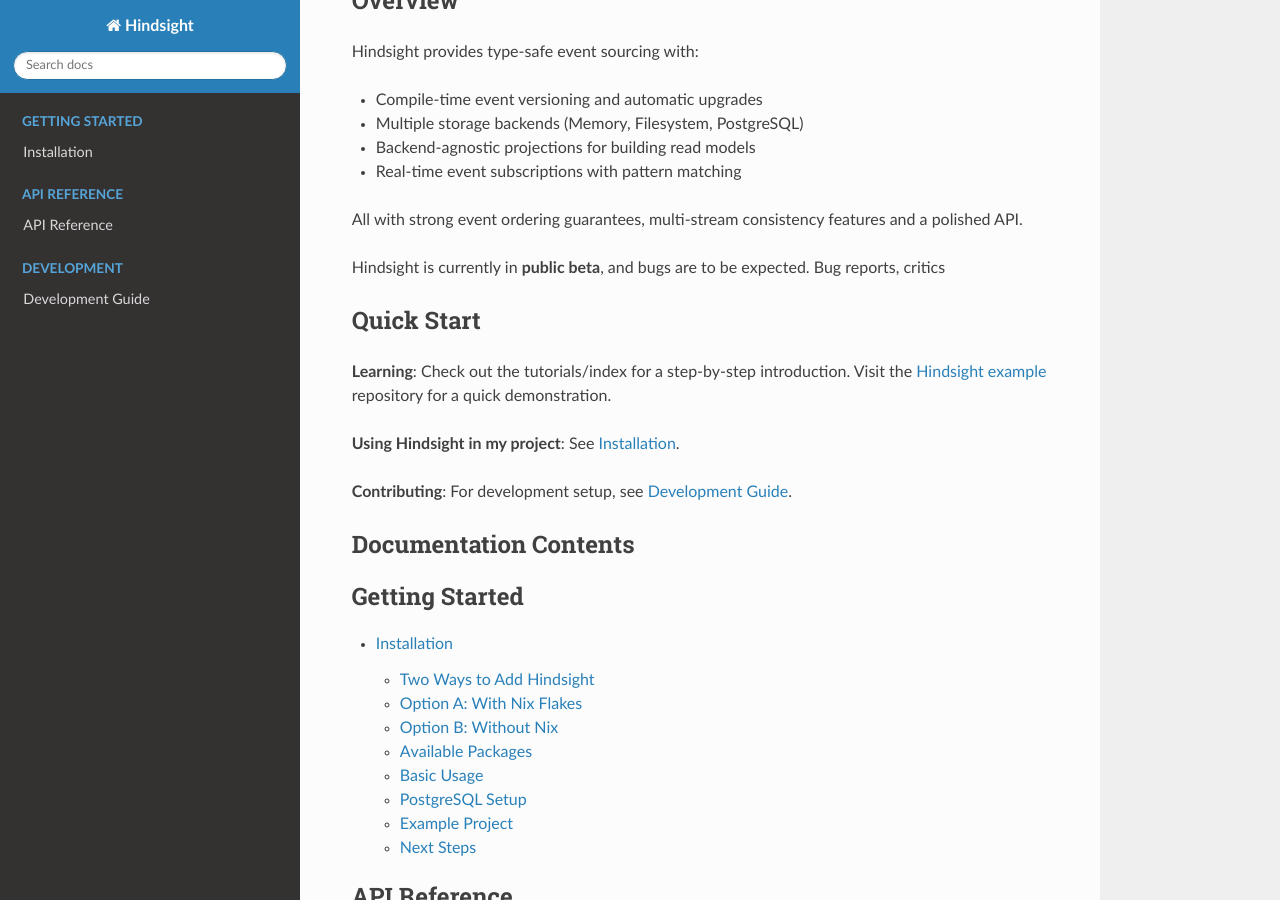
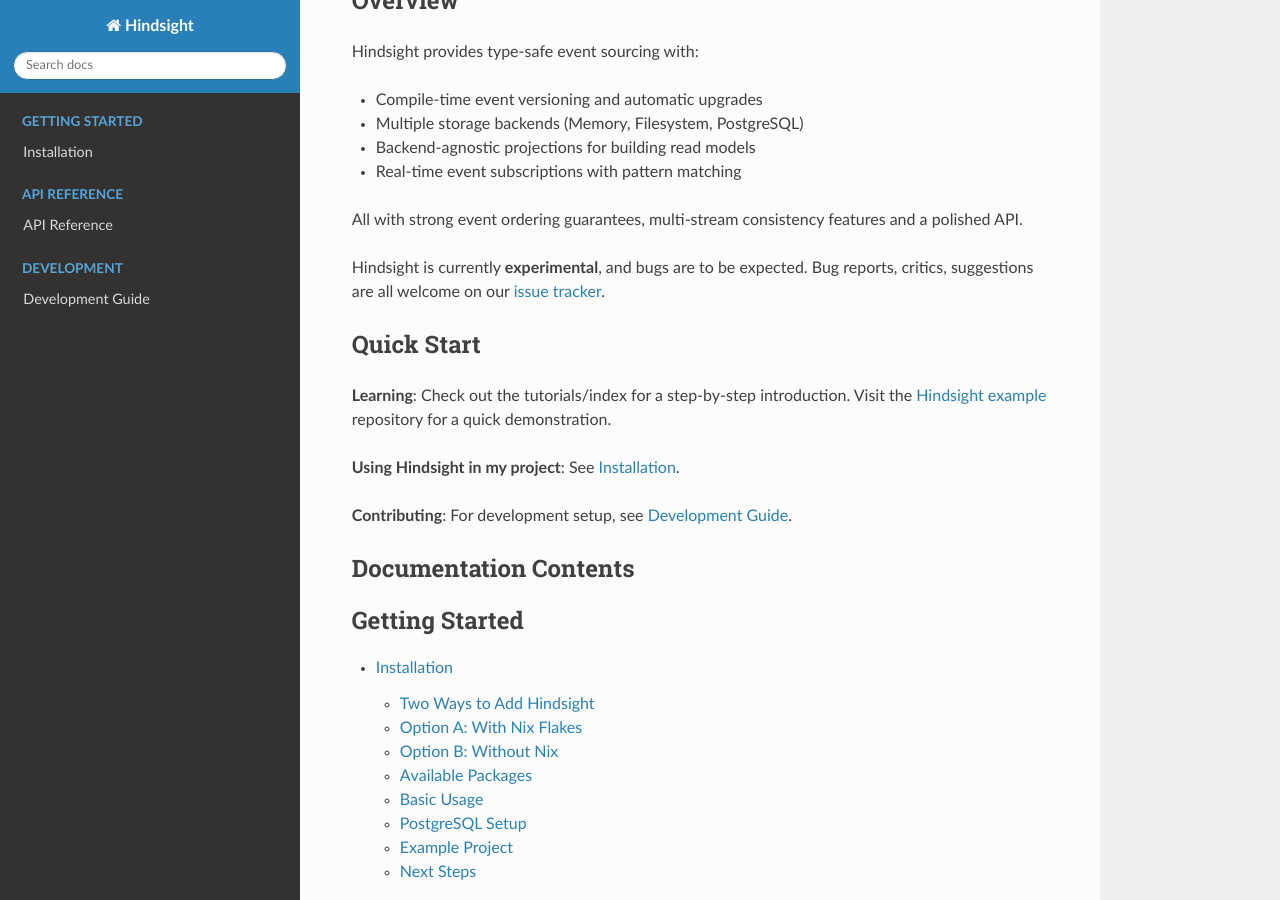
Before and after one commit to hindsight-es/hindsight, a Sphinx documentation site: the page built from docs/source/index.rst, in a window 1280 px wide and 900 px high, scrolled down 353 px. Built offline with Sphinx 7.4.7 and the Read the Docs theme 3.1.0, drawn with Linux system fonts in a browser that asks for light colours; pages that are not in the unit, such as notebooks, are missing from menus.

Commit message:
Completing missing page

```diff
--- a/docs/source/index.rst
+++ b/docs/source/index.rst
@@ -22,7 +22,8 @@
 
 All with strong event ordering guarantees, multi-stream consistency features and a polished API.
 
-Hindsight is currently in **public beta**, and bugs are to be expected. Bug reports, critics
+Hindsight is currently **experimental**, and bugs are to be expected. Bug reports, critics, suggestions
+are all welcome on our `issue tracker <https://github.com/hindsight-es/hindsight/issues/new>`_.
 
 Quick Start
 -----------
```
